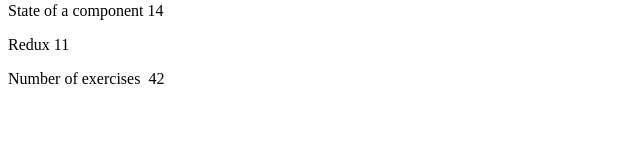
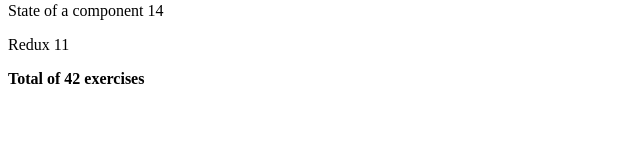
Before and after one commit to Kuroashi1995/fullstack, a React (Create React App) app in the folder part1/courseinfo/: page / in a window 1280 px wide. Shown: the part 146-300 px from the top of the page, without its empty margins (0-640 px from the left). Built offline with nearby package versions, Linux system fonts and the light colour scheme.

Commit message:
small changes to Total component

```diff
--- a/part1/courseinfo/src/components/Total.js
+++ b/part1/courseinfo/src/components/Total.js
@@ -6,8 +6,7 @@
   return (
     <div>
       <p>
-        Number of exercises &nbsp;
-        {sum}
+        <b>Total of {sum} exercises</b>
       </p>
     </div>
   );
```
